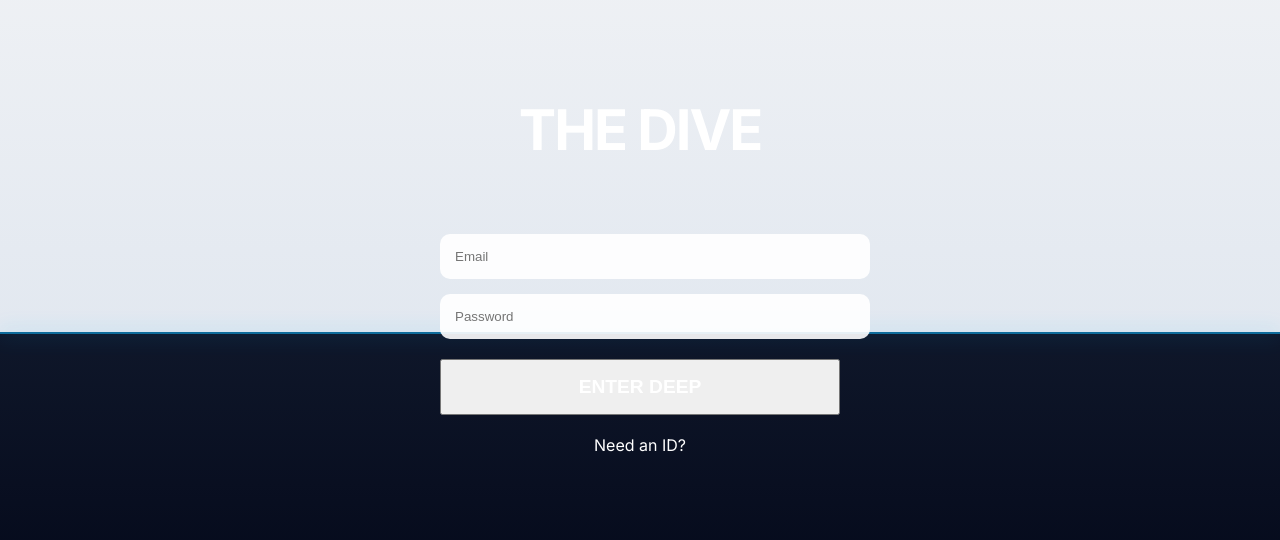
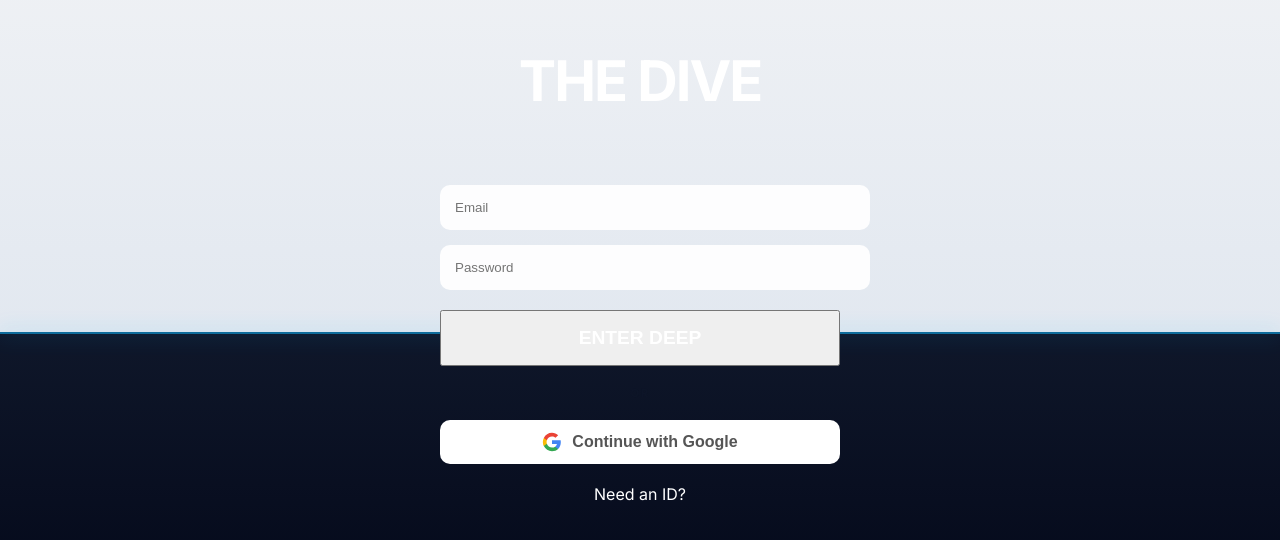
Before and after one commit to nikag-ai/cashberg, a React (Vite) app: page / in a window 1280 px wide. Shown: the part 148-688 px from the top of the page. Built offline with nearby package versions, Linux system fonts and the light colour scheme; no server answers.

Commit message:
feat: Add Google Authentication and connect to production

```diff
--- a/src/connectors/hooks.js
+++ b/src/connectors/hooks.js
@@ -1,6 +1,6 @@
 import { useState, useEffect } from 'react';
 import { initializeApp } from 'firebase/app';
-import { getAuth, onAuthStateChanged, signInWithEmailAndPassword, signOut, connectAuthEmulator } from 'firebase/auth';
+import { getAuth, onAuthStateChanged, signInWithEmailAndPassword, signOut, connectAuthEmulator, GoogleAuthProvider, signInWithPopup } from 'firebase/auth';
 import { getFirestore, doc, onSnapshot, collection, query, orderBy, limit, connectFirestoreEmulator } from 'firebase/firestore';
 import { getFunctions, httpsCallable, connectFunctionsEmulator } from 'firebase/functions';
 
@@ -45,9 +45,18 @@
     }, []);
 
     const login = (email, pass) => signInWithEmailAndPassword(auth, email, pass);
+    const loginWithGoogle = async () => {
+        const provider = new GoogleAuthProvider();
+        try {
+            await signInWithPopup(auth, provider);
+        } catch (error) {
+            console.error("Google Auth Error:", error);
+            throw error;
+        }
+    };
     const logout = () => signOut(auth);
 
-    return { user, loading, login, logout };
+    return { user, loading, login, loginWithGoogle, logout };
 };
 
 export const useIceberg = (uid) => {
--- a/src/ui/screens/TheDive.jsx
+++ b/src/ui/screens/TheDive.jsx
@@ -3,7 +3,7 @@
 import { createUserWithEmailAndPassword } from 'firebase/auth'; // Need direct access or expose via hook
 
 const TheDive = ({ auth }) => { // auth passed from App, or use hook
-    const { login } = useAuth(); // We need a way to Signup too
+    const { login, loginWithGoogle } = useAuth();
     const [email, setEmail] = useState('');
     const [password, setPassword] = useState('');
     const [mode, setMode] = useState('LOGIN'); // 'LOGIN' or 'SIGNUP'
@@ -82,6 +82,41 @@
                     {loading ? '...' : (mode === 'LOGIN' ? 'ENTER DEEP' : 'CREATE ID')}
                 </button>
 
+                {/* Google Sign In */}
+                <div className="text-label" style={{ textAlign: 'center', margin: '20px 0', opacity: 0.5 }}>OR</div>
+
+                <button
+                    onClick={async () => {
+                        setLoading(true);
+                        setError(null);
+                        try {
+                            await loginWithGoogle();
+                        } catch (e) {
+                            console.error(e);
+                            setError(`${e.code}: ${e.message}`);
+                        } finally {
+                            setLoading(false);
+                        }
+                    }}
+                    style={{
+                        width: '100%', padding: '12px',
+                        background: 'white', color: '#555',
+                        borderRadius: '10px', border: 'none',
+                        fontWeight: 'bold', fontSize: '1rem',
+                        cursor: 'pointer',
+                        display: 'flex', alignItems: 'center', justifyContent: 'center', gap: '10px'
+                    }}
+                >
+                    {/* Simple Google Icon SVG */}
+                    <svg viewBox="0 0 24 24" width="20" height="20">
+                        <path d="M22.56 12.25c0-.78-.07-1.53-.2-2.25H12v4.26h5.92c-.26 1.37-1.04 2.53-2.21 3.31v2.77h3.57c2.08-1.92 3.28-4.74 3.28-8.09z" fill="#4285F4" />
+                        <path d="M12 23c2.97 0 5.46-.98 7.28-2.66l-3.57-2.77c-.98.66-2.23 1.06-3.71 1.06-2.86 0-5.29-1.93-6.16-4.53H2.18v2.84C3.99 20.53 7.7 23 12 23z" fill="#34A853" />
+                        <path d="M5.84 14.09c-.22-.66-.35-1.36-.35-2.09s.13-1.43.35-2.09V7.07H2.18C1.43 8.55 1 10.22 1 12s.43 3.45 1.18 4.93l2.85-2.22.81-.62z" fill="#FBBC05" />
+                        <path d="M12 5.38c1.62 0 3.06.56 4.21 1.64l3.15-3.15C17.45 2.09 14.97 1 12 1 7.7 1 3.99 3.47 2.18 7.07l3.66 2.84c.87-2.6 3.3-4.53 6.16-4.53z" fill="#EA4335" />
+                    </svg>
+                    Continue with Google
+                </button>
+
                 <div style={{ marginTop: '20px', textAlign: 'center', color: 'white', cursor: 'pointer' }}
                     onClick={() => setMode(mode === 'LOGIN' ? 'SIGNUP' : 'LOGIN')}
                 >
```
Also changed, not shown: 1 other file (tests, documents, lock files or other folders).
